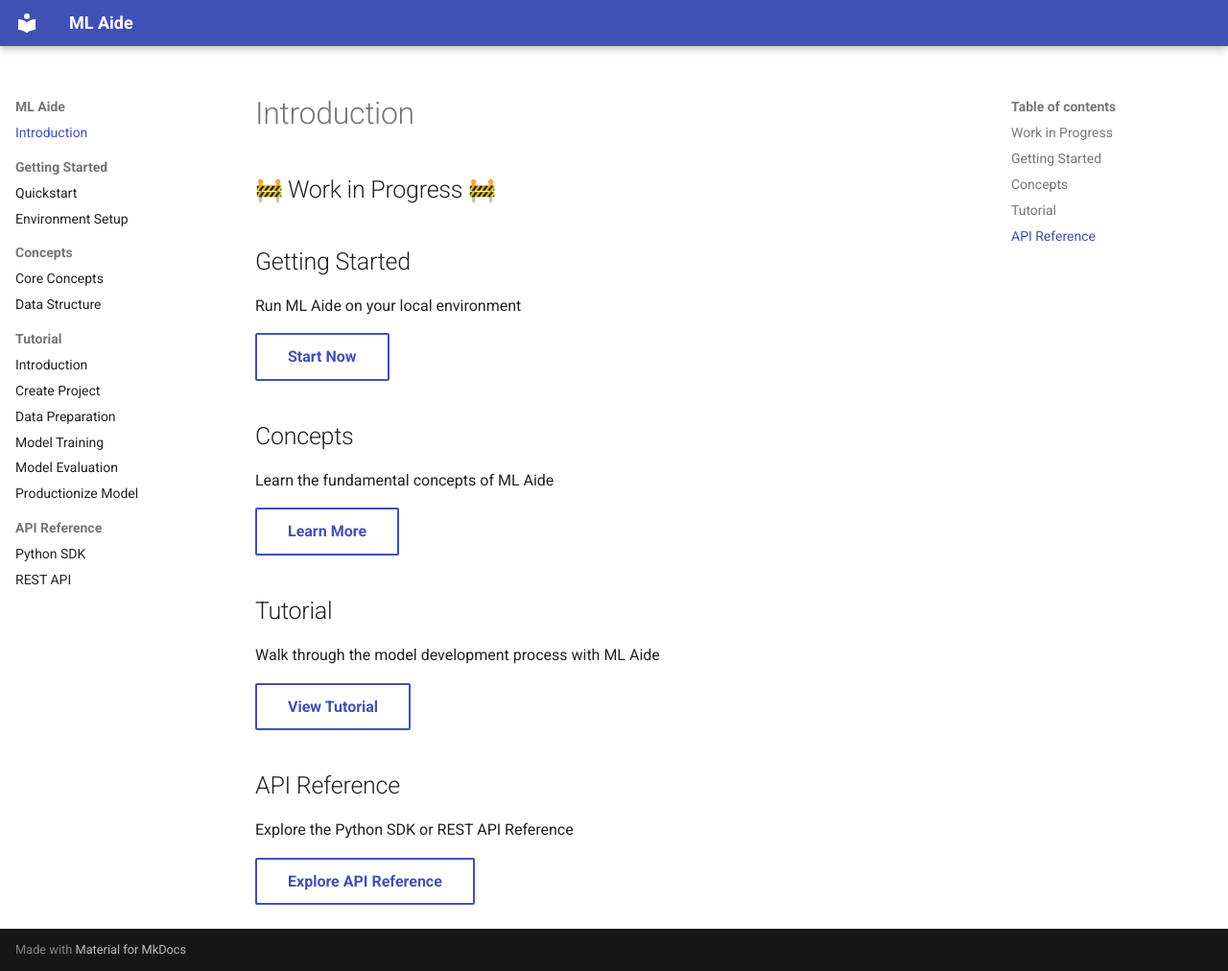
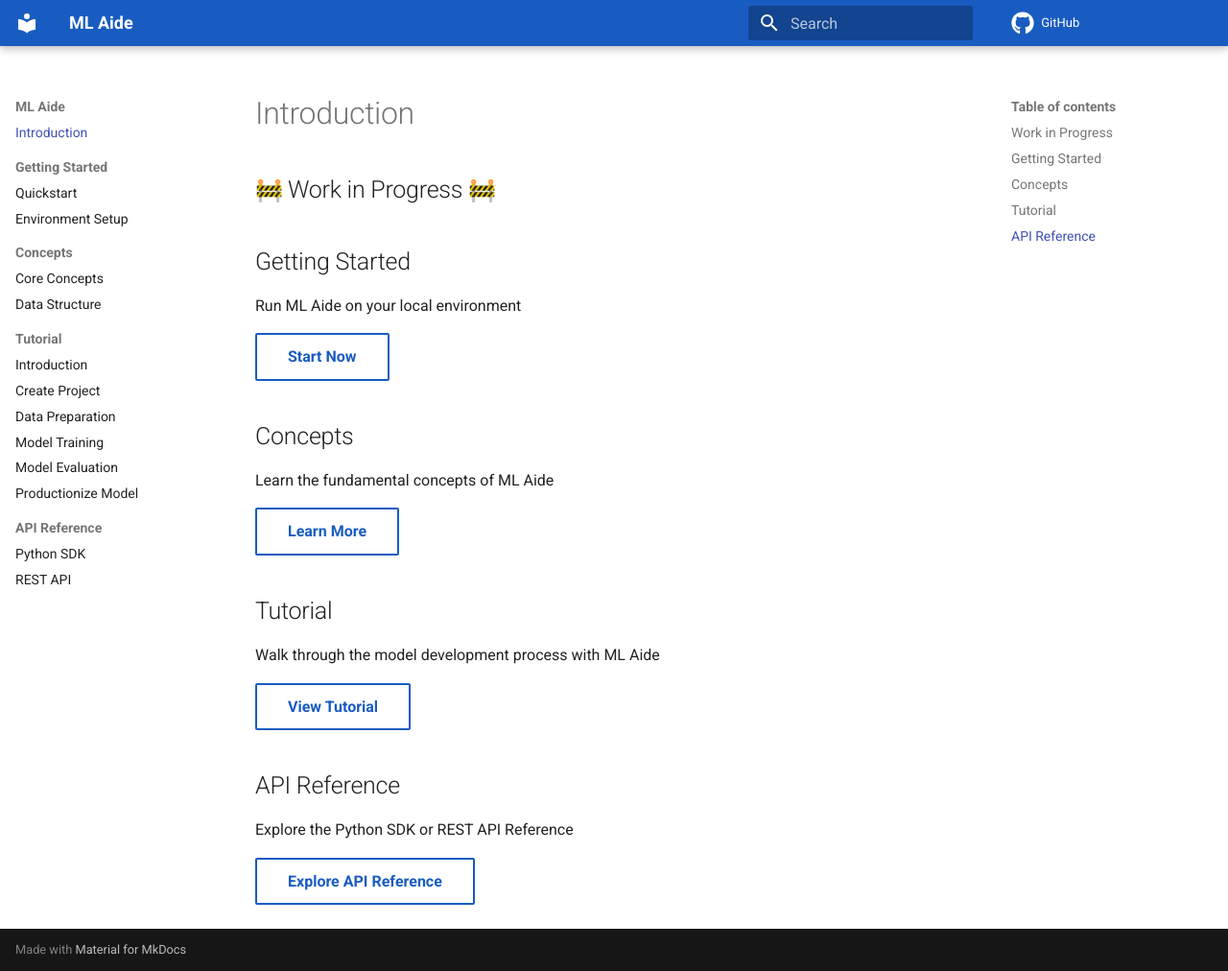
Before and after one commit to MLAide/docs, an MkDocs documentation site: the page built from docs/index.md, in a window 1280 px wide and 1012 px high. Shown: the whole window at 96% size. Built offline with MkDocs 1.6.1 and Material for MkDocs 9.7.7, drawn with Linux system fonts in a browser that asks for light colours; emoji names are drawn with the system emoji font; comment, search, counter and statistics services are not loaded.

Commit message:
MOD-61 Updated scheme in mkdocs

```diff
--- a/docs/css/material-enhancements.css
+++ b/docs/css/material-enhancements.css
@@ -14,3 +14,10 @@
 .md-grid {
 	max-width: 100% !important;
 }
+
+[data-md-color-scheme="mlaide"] {
+	--md-primary-fg-color: #195cc1;
+	--md-primary-fg-color--light: #003490;
+	--md-primary-fg-color--dark: #6088f4;
+	--md-accent-fg-color: #cf1f1f;
+}
--- a/mkdocs.yml
+++ b/mkdocs.yml
@@ -1,8 +1,15 @@
 site_name: ML Aide
 theme:
   name: material
+  palette:
+    scheme: mlaide
   features:
     - navigation.sections
+    - search.highlight
+    - search.share
+  icon:
+    repo: fontawesome/brands/github
+repo_url: https://github.com/MLAide/docs
 nav:
   - index.md
   - "Getting Started":
@@ -30,6 +37,7 @@
       emoji_generator: !!python/name:materialx.emoji.to_svg
 plugins:
   - render_swagger
+  - search
   - mkdocstrings:
       watch:
         - ./../../core/python-sdk/src
```
Lines whose indentation alone changed are shown as unchanged.
